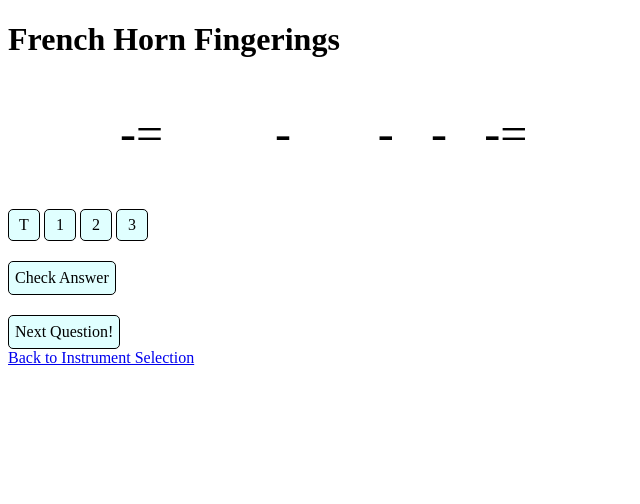
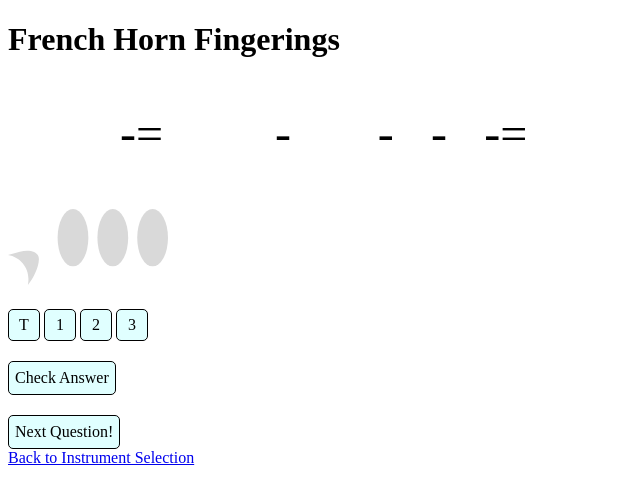
Before and after one commit to StephenBuley/band-fingerings, a React (Vite) app: page /fhorn in a window 1280 px wide. Shown: the top 504 px of the page, without its empty margins (0-640 px from the left). Built offline with nearby package versions, Linux system fonts and the light colour scheme.

Commit message:
Add test svg
Started playing around with svgs, trying to get a feel for what I can
and can't do with it. I have a feeling this is the route we want to go
for interactive valves.

```diff
--- a/src/App.css
+++ b/src/App.css
@@ -22,3 +22,7 @@ body {
   font-family: 'Bravura Text';
   font-size: 48px;
 }
+
+.image {
+  width: 10rem;
+}
--- a/src/components/InstrumentPage.tsx
+++ b/src/components/InstrumentPage.tsx
@@ -58,6 +58,7 @@ export default function InstrumentPage<T extends Record<string, string[]>>({
           musicNotes[`${clef}${note}` as keyof typeof musicNotes] +
           musicNotes.staffEnd}
       </p>
+      <img className="image" src="../../horn-valves.svg" alt="horn-valves" />
       <div className="buttons">
         {valves.map((valve) => (
           // for each valve, have to come up with something different for woodwinds)
```
Also changed, not shown: horn-valves.svg (added).
